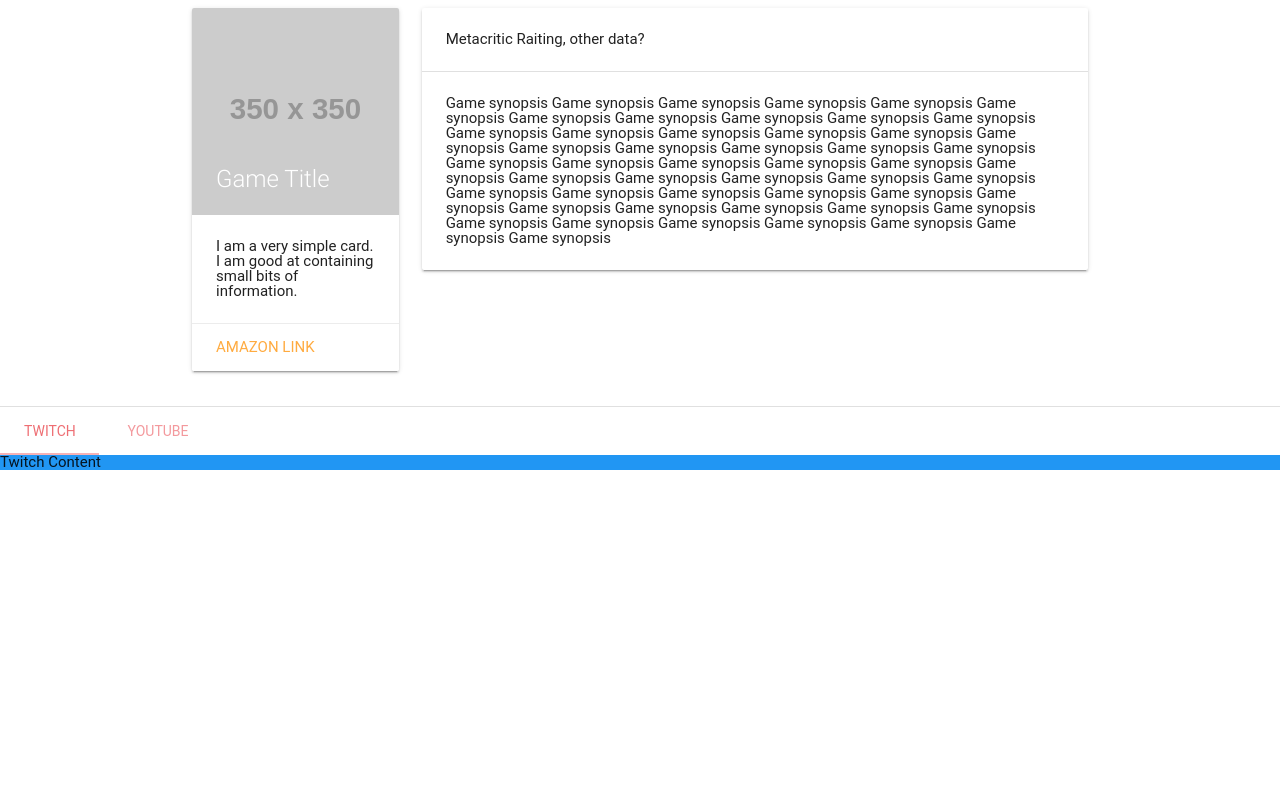
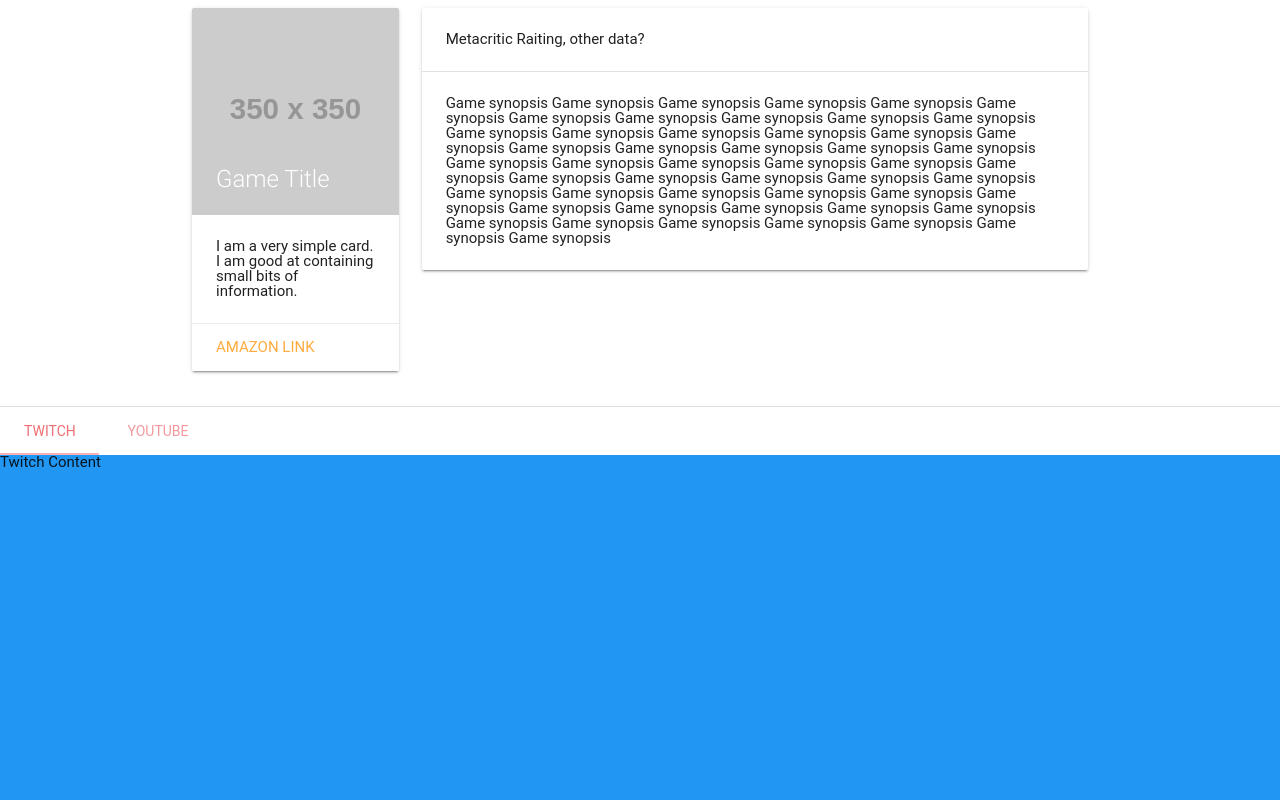
Before and after one commit to AggreGame/AggreGame, a PHP site: page / in a window 1280 px wide. Run offline with PHP 8.4, Linux system fonts and the light colour scheme; grey boxes labelled with a size stand in for pictures from a placeholder-image service; some libraries are stand-ins or nearby versions; some web fonts are replaced.

Commit message:
reformated HTML to make it more compartmentalized.

```diff
--- a/assets/css/style.css
+++ b/assets/css/style.css
@@ -1,3 +1,23 @@
 body {
 	min-height: 100vh;
 }
+
+#main-content {
+	min-height: inherit;
+	display: flex;
+	flex-direction: column;
+}
+
+#video-content {
+	flex-grow: 1;
+	display: flex;
+	flex-direction: column;
+}
+
+#twitch-content {
+	flex-grow: 1;
+}
+
+#youtube-content {
+	flex-grow: 1;
+}
--- a/index.html
+++ b/index.html
@@ -4,7 +4,6 @@
 <head>
 	<meta name="viewport" content="width=device-width, initial-scale=1.0"/>
 	<link href="http://fonts.googleapis.com/icon?family=Material+Icons" rel="stylesheet">
-	<!--Import materialize.css-->
 	<link rel="stylesheet" type="text/css" href="assets/css/reset.css">
 	<link type="text/css" rel="stylesheet" href="https://cdnjs.cloudflare.com/ajax/libs/materialize/0.98.0/css/materialize.min.css"  media="screen,projection"/>
 	<script src="https://code.jquery.com/jquery-3.1.1.min.js" crossorigin="anonymous"></script>
@@ -14,6 +13,7 @@
 </head>
 
 <body>
+	<div id="main-content">
 		<div id="overview-content" class="container">
 			<div class="row">
 				<div class="col s3">
@@ -59,6 +59,8 @@
 			</div>
 			<div id="youtube-content" class="col s12 red">YouTube Content</div>
 		</div>
+	</div>
+
 	<script type="text/javascript" src="assets/javascript/app.js"></script>
 </body>
 
```
Also changed, not shown: assets/javascript/app.js (line endings or trailing spaces). Lines whose indentation alone changed are shown as unchanged.
